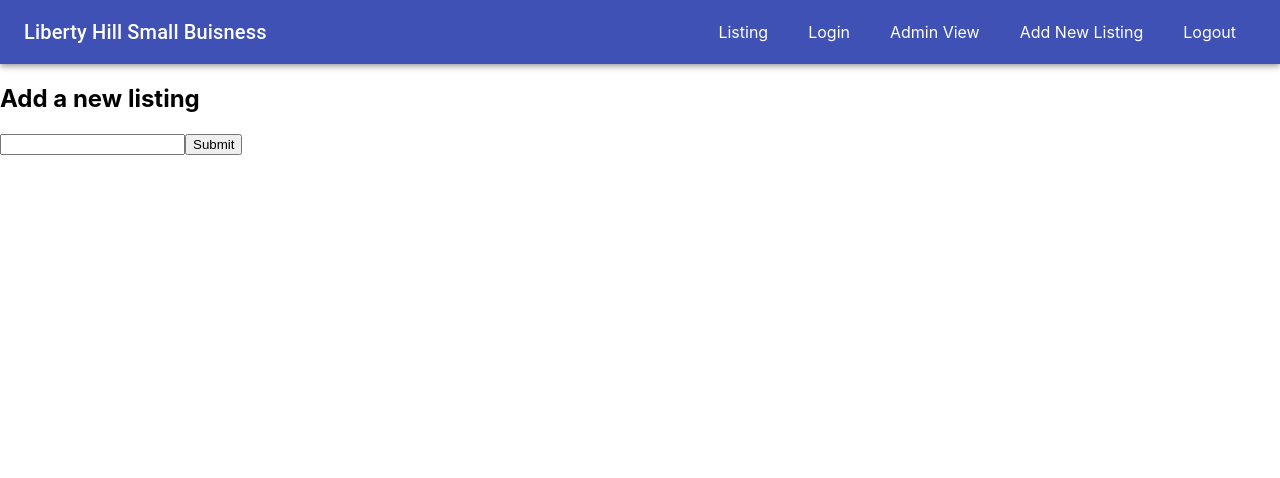
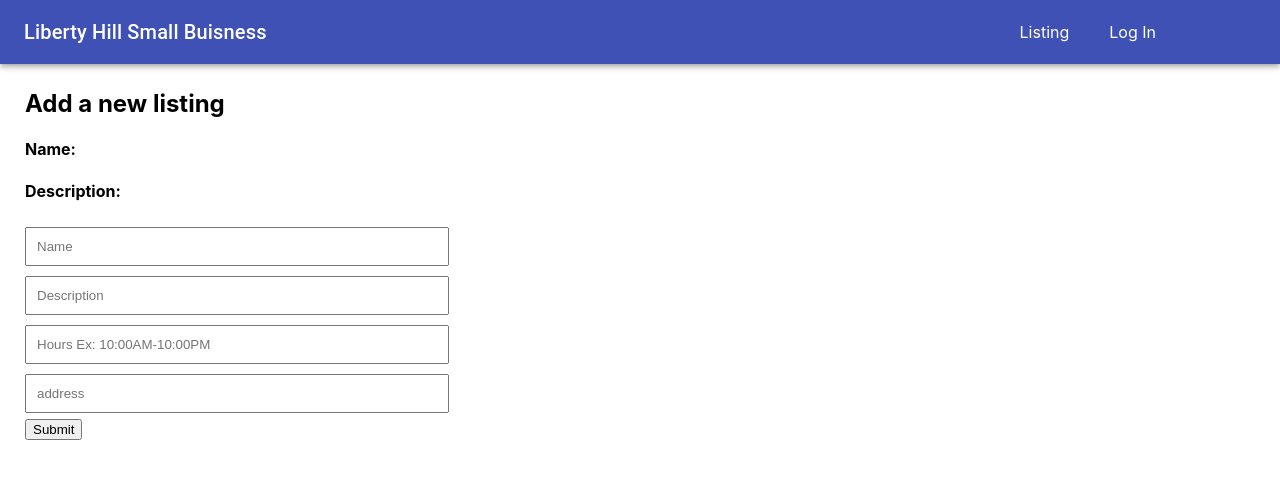
Before and after one commit to MichaelABartlett/capstone-small-buisness, a React (Create React App) app: page /add-new-listing in a window 1280 px wide. Shown: the top 478 px of the page. Built offline with nearby package versions, Linux system fonts and the light colour scheme.

Commit message:
got addnewlisting to work, working on getting login new user to put it in state

```diff
--- a/src/App.css
+++ b/src/App.css
@@ -84,3 +84,21 @@ ul {
   background: #4caf50 !important;
   color: white !important;
 }
+.add-listing-form {
+  color: green;
+}
+
+.form {
+  width: 400px;
+}
+
+.new-listing-input {
+  width: 400px;
+  padding: 10px;
+  margin-top: 5px;
+  margin-bottom: 5px;
+}
+
+.add-listing-page {
+  margin: 25px;
+}
--- a/src/App.js
+++ b/src/App.js
@@ -5,6 +5,9 @@ import Router from './Router'
 import { BrowserRouter } from 'react-router-dom'
 import { Provider } from 'react-redux'
 import store from './redux/store'
+
+
+
 
 function App() {
   return (
--- a/src/Router.js
+++ b/src/Router.js
@@ -1,8 +1,8 @@
 import React from 'react'
 import { Switch, Route, Redirect } from 'react-router'
 import Listing from './containers/Listing'
-import SignIn from './components/Sign-In'
-import AddNewListing from './components/AddNewListing'
+import SignIn from './containers/SignIn'
+import AddNewListing from './containers/AddNewListing'
 import AdminView from './containers/AdminView'
 import BizDetails from './containers/BizDetails'
 import cookie from 'cookie'
--- a/src/components/AddNewListing.js
+++ b/src/components/AddNewListing.js
@@ -1,24 +1,18 @@
 import React, { Component } from 'react'
-import { addListing } from '../redux/actions'
 
 class AddNewListing extends Component {
     constructor(props){
         super(props)
 
         this.state = {
-            open : "",
-            name : "",
-            description : "",
-            hours : "",
-            address : ""
+            open : '',
+            name : '',
+            description : '',
+            hours : '',
+            address : ''
         }
     }
 
-    // handleChange = (e) => {
-    //     this.setState({
-    //         newListing : e.target.value
-    //     })
-    // }
 
     handleChange = (e) => {
         const newState = { ...this.state }
@@ -29,28 +23,31 @@ class AddNewListing extends Component {
 
     handleSubmit = (e) => {
         e.preventDefault()
-
-        // this.props.addListing(this.state.newListing)
-
         const payload = { ...this.state }
-        payload.id = this.props.Total + 1
+        payload.id = (this.props.listing.length + 1)
         delete payload.open
         console.log("THE LISTING", payload)
-        console.log(addListing)
-        addListing(payload)
+        this.props.addListing(payload)
 
-        // this.setState({
-        //     newListing : ""
-        // })
     }
 
     render () {
+        console.log('props.listing: ', this.props.listing)
+        console.log('props.user: ',this.props.user)
         return (
-            <div >
+            <div className='add-listing-page' >
                 <h2>Add a new listing</h2>
-
-                <form onSubmit={e => this.handleSubmit(e)}>
-                    <input type='text' value={this.state.newListing} onChange={e => this.handleChange(e)} />
+                <h4>Name: {this.state.name}</h4>
+                <h4>Description: {this.state.description}</h4>
+                <form className='form' onSubmit={this.handleSubmit}>
+                    <input className='new-listing-input' type='text' id='name' placeholder='Name' value={this.state.name} onChange={this.handleChange} />
+                    <br />
+                    <input className='new-listing-input' type='text' id='description' placeholder='Description' value={this.state.description} onChange={this.handleChange} />
+                    <br />
+                    <input className='new-listing-input' type='text' id='hours' placeholder='Hours Ex: 10:00AM-10:00PM' value={this.state.hours} onChange={this.handleChange} />
+                    <br />
+                    <input className='new-listing-input' type='text' id='address' placeholder='address' value={this.state.address} onChange={this.handleChange} />
+                    <br />
                     <input type='submit' />
                 </form>
 
--- a/src/components/BizDetails.js
+++ b/src/components/BizDetails.js
@@ -1,11 +1,11 @@
 import React from 'react'
-import { Container, Paper, Chip } from '@material-ui/core';
+import { Container, } from '@material-ui/core';
 
 
 const BizDetails = (props) => {
     const { listing } = props;
     const id = props.match.params.id
-    const aListing = listing.find(c => c.id == id)
+    const aListing = listing.find(c => c.id === id)
 
     return (
         <Container maxWidth="sm" className="car-container">
--- a/src/components/Listing.js
+++ b/src/components/Listing.js
@@ -18,14 +18,14 @@ const Listing = (props) => {
     console.log('cookie: ', cookie.parse(document.cookie))
     console.log('listing: ', listing)
     console.log('user: ', user)
-    const block = ""
+    // const block = ""
 
     const cookies = document.cookie
             .split(';')
             .map(cookie => cookie.split('='))
             .reduce((accumulator, [key, value]) => ({ ...accumulator, [key.trim()]: decodeURIComponent(value) }), {});
 
-    console.log('LoggedIn cookie', cookies.loggedIn)
+    // console.log('LoggedIn cookie', cookies.loggedIn)
 
 
     return (
@@ -39,7 +39,7 @@ const Listing = (props) => {
                         <TableCell>Description</TableCell>
                         <TableCell>Hours</TableCell>
                         <TableCell>Address</TableCell>
-                        {/* <TableCell>{cookie.parse(document.cookie) ? "Delete" : ""}</TableCell> */}
+                        <TableCell>{cookies.loggedIn ? "Delete" : ""}</TableCell>
                     </TableRow>
                 </TableHead>
                 <TableBody>
@@ -53,11 +53,11 @@ const Listing = (props) => {
                         <TableCell>{singleListing["description"]}</TableCell>
                         <TableCell>{singleListing["hours"]}</TableCell>
                         <TableCell>{singleListing["address"]}</TableCell>
-                        {/* <TableCell>
-                            <DeleteIcon
+                        <TableCell>{cookies.loggedIn ? <DeleteIcon
                                 onClick={() => {props.removeListing(idx)}}
-                                className="icon text-red" />
-                        </TableCell> */}
+                                className="icon text-red" /> : null }
+
+                        </TableCell>
                     </TableRow>
                 ))}
                 </TableBody>
@@ -66,4 +66,5 @@ const Listing = (props) => {
     )
 }
 
+
 export default Listing
--- a/src/components/Navigation.js
+++ b/src/components/Navigation.js
@@ -1,9 +1,23 @@
 import React from 'react'
-import { AppBar, Toolbar, IconButton,
+import { AppBar, Toolbar,
     Typography } from '@material-ui/core'
 import { Link } from 'react-router-dom'
+// import cookie from 'cookie'
 
-const Navigation = () => {
+
+
+
+const Navigation = (props) => {
+
+    const cookies = document.cookie
+    .split(';')
+    .map(cookie => cookie.split('='))
+    .reduce((accumulator, [key, value]) => ({ ...accumulator, [key.trim()]: decodeURIComponent(value) }), {});
+
+// console.log('LoggedIn cookie in nav', cookies.loggedIn)
+
+
+
     return (
         <AppBar position="relative">
             <Toolbar>
@@ -15,20 +29,20 @@ const Navigation = () => {
                         <Link to="/">Listing</Link>
                     </li>
                     <li className="nav-list-item">
-                        <Link to="/sign-in">Login</Link>
+                        <Link to="/sign-in">{!cookies.loggedIn ? "Log In" : ""}</Link>
                     </li>
+                    {/* <li className="nav-list-item">
+                        <Link to="/admin-view">Admin View</Link>
+                    </li> */}
                     <li className="nav-list-item">
-                        <Link to="/admin-view">Admin View</Link>
-                    </li>
-                    <li className="nav-list-item">
-                        <Link to="/add-new-listing">Add New Listing</Link>
+                        <Link to="/add-new-listing">{cookies.loggedIn ? "Add New Listing" : ""}</Link>
                     </li>
                     <li className="nav-list-item"
                         onClick={() => {
                             document.cookie = "loggedIn="
                             window.location.replace("/")
                         }}>
-                        Logout
+                        {cookies.loggedIn ? "Logout" : ""}
                     </li>
                 </ul>
             </Toolbar>
--- a/src/components/Sign-In.js
+++ b/src/components/SignIn.js
@@ -1,15 +1,20 @@
 import React, { Component } from 'react'
-import { Redirect } from 'react-router'
+// import { Redirect } from 'react-router'
 import {
   TextField,
   Button,
   Container
 } from '@material-ui/core'
+import { logInUser } from '../redux/actions'
 
 class SignIn extends Component {
-  state = {
-    username: '',
-    password: ''
+  constructor(props) {
+    super(props)
+
+    this.state = {
+      username: '',
+      password: ''
+    }
   }
 
   handleTextChange = (e) => {
@@ -20,8 +25,15 @@ class SignIn extends Component {
 
   login = (e) => {
     e.preventDefault()
-    // set cookie here
+    const payload = { ...this.state }
+    payload.id = this.props.user.length + 1
+    delete payload.open
+    console.log('THE USER payload: ', payload)
+    console.log('this.state.username: ', this.state.username)
+    console.log('this.state.password: ', this.state.password)
     document.cookie = "loggedIn=true;max-age=1000"
+    this.props.logInUser(payload)
+    console.log('logInUser function: ', logInUser)
 
     window.location.replace("/")
   }
--- /dev/null
+++ b/src/containers/SignIn.js
@@ -0,0 +1,18 @@
+import { connect } from "react-redux";
+import SignIn from "../components/SignIn";
+import { logInUser , logOutUser } from '../redux/actions'
+
+const mapStateToProps = (state) => {
+    return {
+        user: state.user,
+    }
+}
+
+const mapDispatchToProps = (dispatch) => {
+    return {
+        logInUser : (user) => dispatch(logInUser(user)),
+        logOutUser : (user) => dispatch(logOutUser(user))
+    }
+}
+
+export default connect(mapStateToProps,mapDispatchToProps)(SignIn)
--- a/src/redux/actions.js
+++ b/src/redux/actions.js
@@ -11,3 +11,17 @@ export const removeListing = (index) => {
         value: index
     }
 }
+
+export const logInUser = (user) => {
+    return {
+        type: 'LOG_IN_USER',
+        value: user
+    }
+}
+
+export const logOutUser = (user) => {
+    return {
+        type: 'LOG_OUT_USER',
+        value: ""
+    }
+}
--- a/src/redux/reducers.js
+++ b/src/redux/reducers.js
@@ -1,6 +1,20 @@
 import { combineReducers } from 'redux'
 
-const user = (state = null) => state
+const user = (state = [], action) => {
+    switch(action.type) {
+
+        case 'LOG_IN_USER':
+            console.log('inside reducer')
+            const updatedState = [...state, action.value]
+            return updatedState
+        case 'LOG_OUT_USER':
+            const newState = [ ...state ]
+            newState.splice(action.value, 1)
+            return newState
+        default:
+            return state
+    }
+}
 
 const cars = (state = []) => state
 
--- a/src/redux/state.js
+++ b/src/redux/state.js
@@ -2,8 +2,12 @@ export default {
     user: [
       {
          username: 'Moto-X-Man',
-         email: 'Moto-X-Man@example.com'
-     }
+         password: ''
+     },
+     {
+      username: 'Moto-X-Woman',
+      password: ''
+  }
     ],
     cars: [
         {
```
